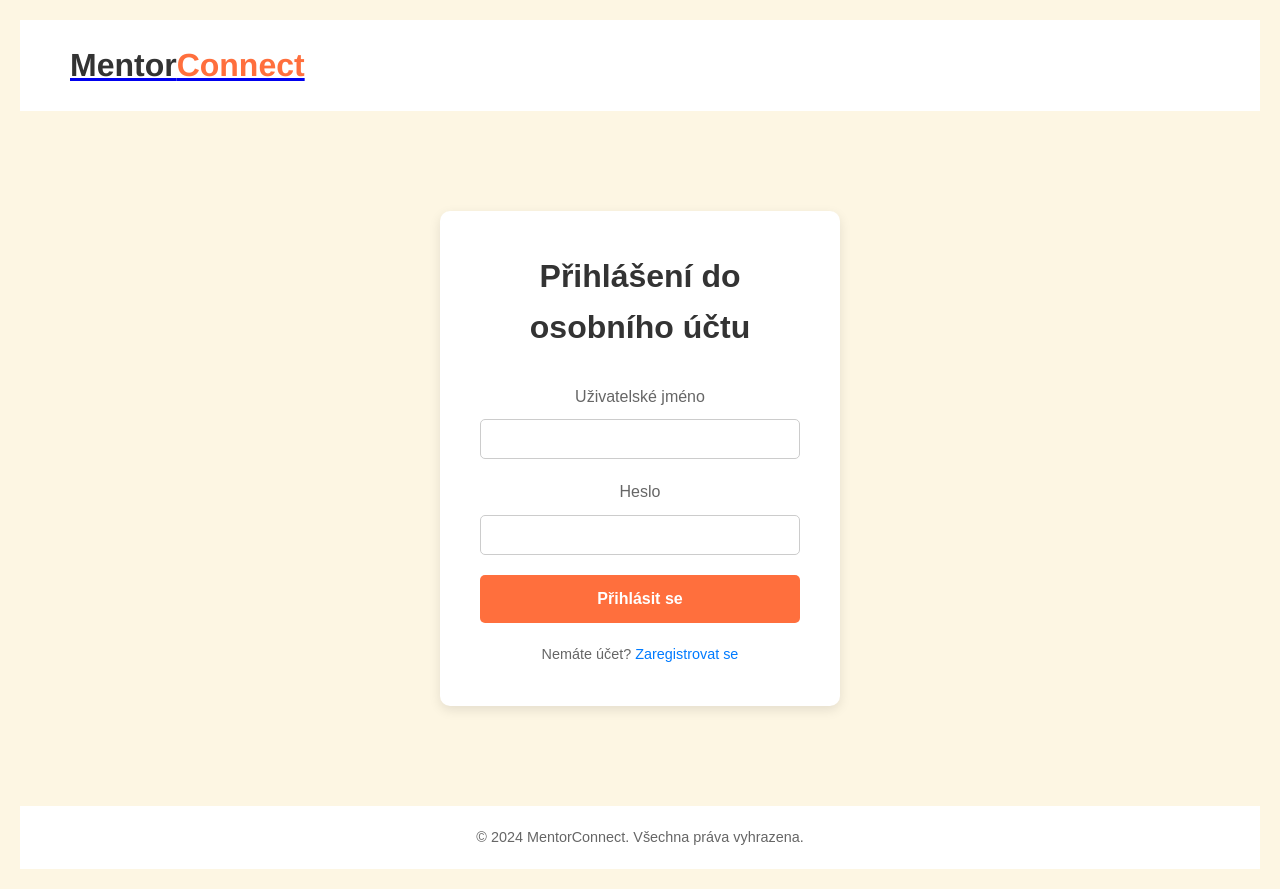
After one commit to vlad2580/Mentorlik, a Python web app: template mentors/templates/login.html in a window 1280 px wide. The commit adds this page. Run offline with Jinja, Linux system fonts and the light colour scheme; the template is opened without the code that fills it, so the values that code supplies are empty.

```diff
--- a/mentors/static/css/style.css
+++ b/mentors/static/css/style.css
@@ -301,3 +301,71 @@ footer {
         width: 100%;
     }
 }
+
+/* Login page */
+
+/* Стиль для секции логина */
+.login-section {
+    max-width: 400px;
+    margin: 100px auto;
+    padding: 40px;
+    background-color: #fff;
+    box-shadow: 0 4px 12px rgba(0, 0, 0, 0.1);
+    border-radius: 10px;
+}
+
+.login-heading {
+    font-size: 2rem;
+    color: #333;
+    margin-bottom: 30px;
+}
+
+.login-group {
+    margin-bottom: 20px;
+}
+
+.login-label {
+    display: block;
+    font-size: 1rem;
+    color: #666;
+    margin-bottom: 10px;
+}
+
+.login-input {
+    width: 100%;
+    padding: 10px;
+    font-size: 1rem;
+    border: 1px solid #ccc;
+    border-radius: 5px;
+    box-sizing: border-box;
+}
+
+.login-button {
+    width: 100%;
+    padding: 15px;
+    background-color: #ff6f3d;
+    color: #fff;
+    border: none;
+    border-radius: 5px;
+    font-size: 1rem;
+    cursor: pointer;
+}
+
+.login-button:hover {
+    background-color: #ff5722;
+}
+
+.login-text {
+    text-align: center;
+    font-size: 0.9rem;
+    color: #666;
+}
+
+.login-link {
+    color: #007bff;
+    text-decoration: none;
+}
+
+.login-link:hover {
+    text-decoration: underline;
+}
--- a/mentors/templates/base.html
+++ b/mentors/templates/base.html
@@ -25,7 +25,7 @@
             <ul>
                 <li><a href="#">Náš blog</a></li>
                 <li><a href="#">Staňte se mentorem</a></li>
-                <li><a href="#">Osobní účet</a></li>
+                <li><a href="login.html">Osobní účet</a></li>
             </ul>
         </nav>
     </header>
--- /dev/null
+++ b/mentors/templates/login.html
@@ -0,0 +1,40 @@
+<!DOCTYPE html>
+<html lang="cs">
+<head>
+    <meta charset="UTF-8">
+    <meta name="viewport" content="width=device-width, initial-scale=1.0">
+    <title>Přihlášení</title>
+    <link rel="stylesheet" href="../static/css/style.css">
+</head>
+<body>
+    <header>
+        <div class="logo">
+            <a href="base.html"><h1><span class="mentor">Mentor</span><span class="connect">Connect</span></h1></a>
+        </div>
+    </header>
+
+    <main class="login-section">
+        <h2 class="login-heading">Přihlášení do osobního účtu</h2>
+        <form method="POST" action="/login/">
+            <div class="form-group login-group">
+                <label for="username" class="login-label">Uživatelské jméno</label>
+                <input type="text" id="username" name="username" class="login-input" required>
+            </div>
+            <div class="form-group login-group">
+                <label for="password" class="login-label">Heslo</label>
+                <input type="password" id="password" name="password" class="login-input" required>
+            </div>
+            <div class="form-group login-group">
+                <button type="submit" class="cta-button login-button">Přihlásit se</button>
+            </div>
+        </form>
+        <p class="login-text">Nemáte účet? <a href="/signup/" class="login-link">Zaregistrovat se</a></p>
+    </main>
+
+    <footer>
+        <p>© 2024 MentorConnect. Všechna práva vyhrazena.</p>
+    </footer>
+
+    <script src="../static/js/scripts.js"></script>
+</body>
+</html>
```
